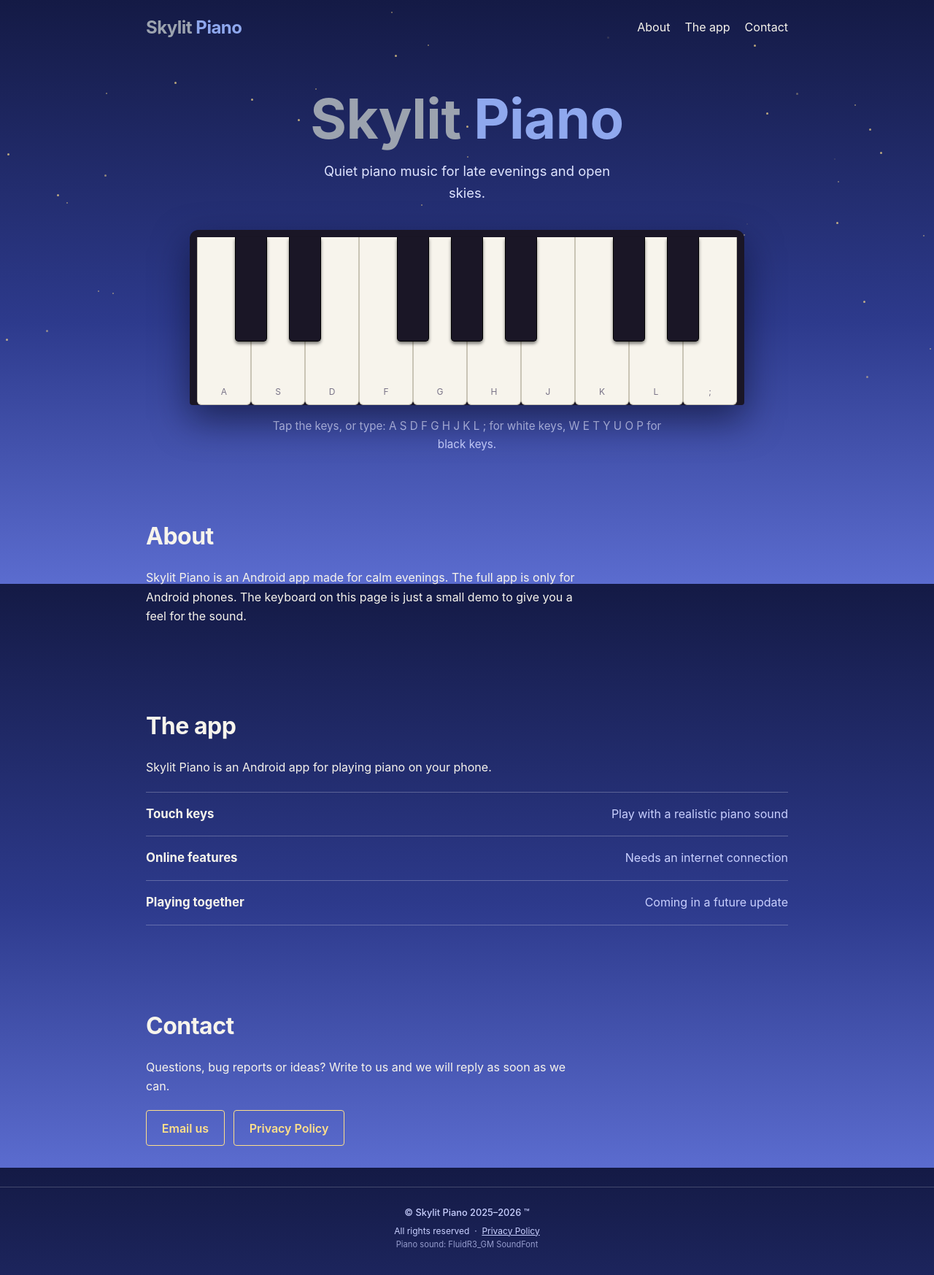
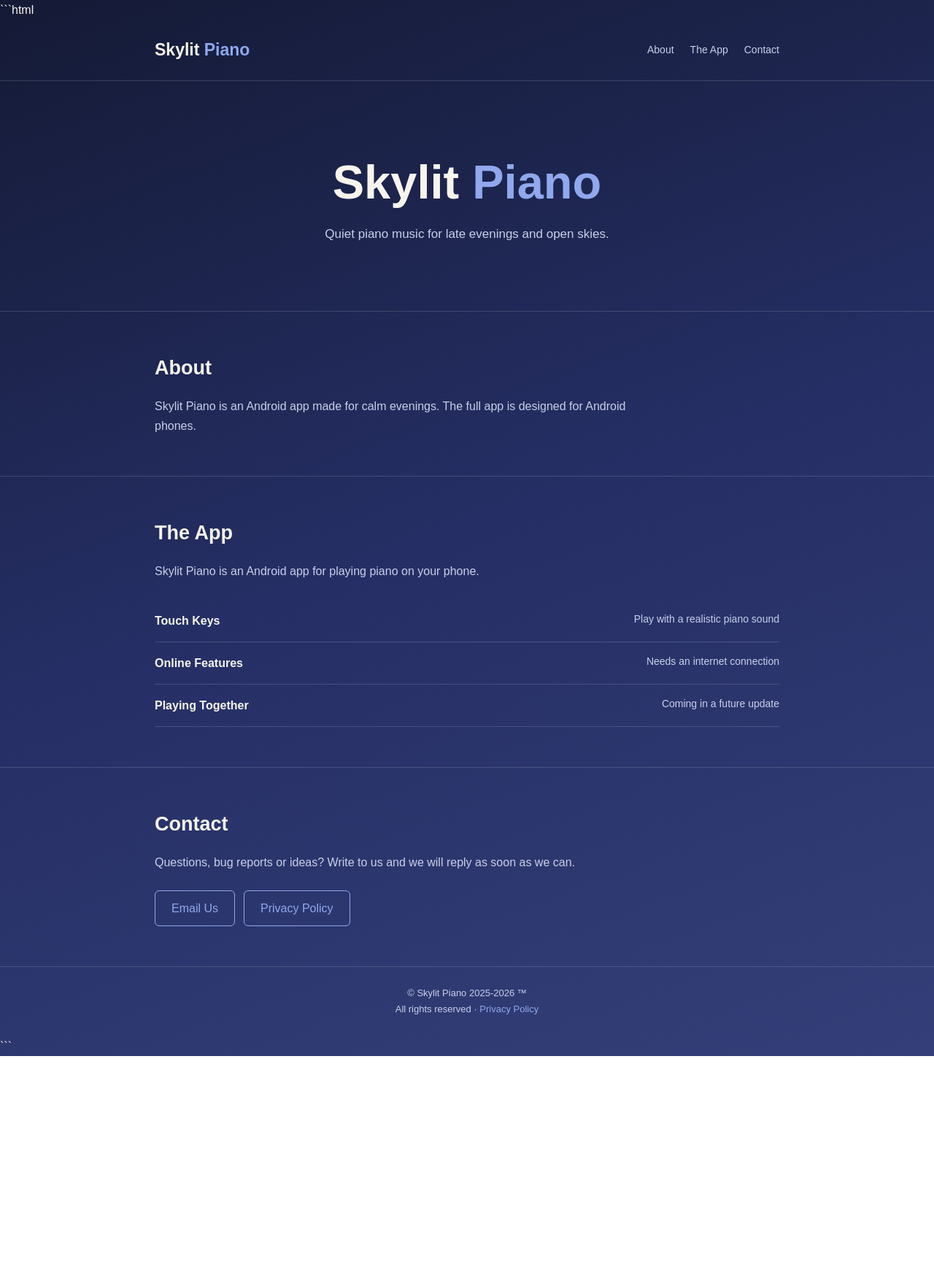
Before and after one commit to skylitpiano/skylitpiano.github.io, a plain HTML site: page index.html in a window 1280 px wide. Shown: the whole page at 73% size. After the commit the page ends 1447 px from the top, so only its background shows below. Drawn offline with Linux system fonts and the light colour scheme.

Commit message:
Update index.html

````diff
--- a/index.html
+++ b/index.html
@@ -1,167 +1,252 @@
+```html
 <!DOCTYPE html>
 <html lang="en">
 <head>
-<meta charset="utf-8">
+<meta charset="UTF-8">
 <meta name="viewport" content="width=device-width, initial-scale=1">
 <title>Skylit Piano</title>
 <meta name="description" content="Skylit Piano: an Android piano app made for calm evenings.">
+
 <style>
 :root {
-    color-scheme: dark;
-    --night: #141a45;
-    --dusk: #2d3a8c;
-    --glow: #8a9cf0;
-    --star: #ffe08a;
-    --ivory: #f7f4ec;
-    --ebony: #1a1626;
-    --gray: #9ca3af;
-    --brand: #8fa8ee;
-    --sans: -apple-system, BlinkMacSystemFont, "Segoe UI", Roboto, Helvetica, Arial, sans-serif;
+    --bg: #20264d;
+    --blue: #8fa8ee;
+    --white: #f7f4ec;
+    --muted: #c9d0e8;
+    --border: rgba(255,255,255,.15);
 }
-  * { box-sizing: border-box; margin: 0; padding: 0; }
-  html { scroll-behavior: smooth; }
+
+* {
+    margin: 0;
+    padding: 0;
+    box-sizing: border-box;
+}
+
+html {
+    scroll-behavior: smooth;
+}
+
 body {
-    font-family: var(--sans);
-    color: var(--ivory);
-    background: linear-gradient(180deg, var(--night) 0%, var(--dusk) 55%, #5b6ccf 100%) fixed;
-    line-height: 1.65;
+    font-family: Arial, sans-serif;
+    color: var(--white);
+    background: linear-gradient(160deg, #141a35, #252f65, #343f79);
+    line-height: 1.7;
     min-height: 100vh;
 }
-  a { color: inherit; }
-  :focus-visible { outline: 3px solid var(--star); outline-offset: 3px; }
-  .wrap { max-width: 920px; margin: 0 auto; padding: 0 1.25rem; }
 
-  header { padding: 1.1rem 0; }
-  header .wrap { display: flex; justify-content: space-between; align-items: center; gap: 1rem; flex-wrap: wrap; }
-  .logo { font-size: 1.5rem; font-weight: 700; text-decoration: none; letter-spacing: -0.5px; }
-  .ba { color: var(--gray); }
-  .bb { color: var(--brand); }
-  nav { display: flex; gap: 1.25rem; }
-  nav a { text-decoration: none; padding: .25rem 0; border-bottom: 1px solid transparent; }
-  nav a:hover { border-color: var(--star); }
+.wrap {
+    max-width: 900px;
+    margin: auto;
+    padding: 0 22px;
+}
 
-  /* Stars */
-  .stars { position: fixed; inset: 0; pointer-events: none; z-index: 0; }
-  .stars i {
-    position: absolute; width: 3px; height: 3px; border-radius: 50%;
-    background: var(--star); opacity: .7;
+header {
+    padding: 22px 0;
+    border-bottom: 1px solid var(--border);
 }
-  .stars i:nth-child(odd) { width: 2px; height: 2px; opacity: .5; }
-  .stars i.twinkle { animation: tw 3.5s ease-in-out infinite; }
-  @keyframes tw { 50% { opacity: .1; } }
-  header, main, footer { position: relative; z-index: 1; }
 
-  /* Hero */
-  .hero { padding: 3rem 0 2rem; text-align: center; }
+.header {
+    display: flex;
+    justify-content: space-between;
+    align-items: center;
+    flex-wrap: wrap;
+    gap: 15px;
+}
+
+.logo {
+    font-size: 23px;
+    font-weight: bold;
+    text-decoration: none;
+    color: var(--white);
+}
+
+.logo span,
+h1 span {
+    color: var(--blue);
+}
+
+nav {
+    display: flex;
+    gap: 22px;
+}
+
+nav a {
+    color: var(--muted);
+    text-decoration: none;
+    font-size: 14px;
+}
+
+nav a:hover {
+    color: var(--blue);
+}
+
+.hero {
+    text-align: center;
+    padding: 100px 15px 90px;
+}
+
 h1 {
-    font-size: clamp(2.6rem, 11vw, 4.75rem);
-    font-weight: 700;
-    line-height: 1.05;
-    letter-spacing: -0.5px;
-    margin-bottom: 1rem;
+    font-size: clamp(40px, 8vw, 65px);
+    line-height: 1.2;
+    margin-bottom: 18px;
 }
-  .tagline { font-size: 1.15rem; margin: 0 auto 2.25rem; max-width: 36ch; color: #dfe4ff; }
 
-  /* Keyboard */
-  .piano-wrap { max-width: 760px; margin: 0 auto; }
-  .piano {
-    position: relative; display: flex; height: clamp(150px, 34vw, 240px);
-    padding: 10px 10px 0; background: var(--ebony); border-radius: 12px 12px 4px 4px;
-    box-shadow: 0 20px 50px rgba(5, 8, 30, .55);
-    touch-action: none; user-select: none; -webkit-user-select: none;
+.tagline {
+    color: var(--muted);
+    font-size: 17px;
+    max-width: 450px;
+    margin: auto;
 }
-  .keys { position: relative; display: flex; width: 100%; }
-  .white {
-    flex: 1; background: var(--ivory); border: 1px solid #c9c4b5; border-top: 0;
-    border-radius: 0 0 6px 6px; cursor: pointer; position: relative;
-    display: flex; align-items: flex-end; justify-content: center; padding-bottom: .5rem;
-    color: #7a7488; font-size: .75rem;
-    transition: background .12s;
+
+section {
+    padding: 55px 0;
+    border-top: 1px solid var(--border);
 }
-  .white.on { background: var(--star); }
-  .black {
-    position: absolute; top: 0; width: 6%; height: 62%; margin-left: -3%;
-    background: var(--ebony); border: 1px solid #000; border-top: 0;
-    border-radius: 0 0 5px 5px; cursor: pointer; z-index: 2;
-    box-shadow: 0 3px 4px rgba(0, 0, 0, .5);
-    transition: background .12s;
+
+h2 {
+    font-size: 27px;
+    margin-bottom: 15px;
 }
-  .black.on { background: #6b5bd6; }
-  .hint { margin-top: 1rem; font-size: .95rem; color: #c9d0ff; }
 
-  /* Sections */
-  section { padding: 3.5rem 0; }
-  h2 { font-size: clamp(1.5rem, 5vw, 2rem); font-weight: 700; letter-spacing: -0.5px; margin-bottom: 1rem; }
-  p { max-width: 60ch; }
+p {
+    color: var(--muted);
+    max-width: 650px;
+}
 
-  .pieces { list-style: none; margin-top: 1.25rem; border-top: 1px solid rgba(255, 255, 255, .25); }
-  .pieces li {
-    display: flex; justify-content: space-between; gap: 1rem; flex-wrap: wrap;
-    padding: 1rem 0; border-bottom: 1px solid rgba(255, 255, 255, .25);
+.features {
+    margin-top: 25px;
+    list-style: none;
 }
-  .pieces strong { font-size: 1.05rem; font-weight: 700; }
-  .pieces span { color: #c9d0ff; }
 
-  .links { display: flex; flex-wrap: wrap; gap: .75rem; margin-top: 1.25rem; }
+.features li {
+    padding: 15px 0;
+    border-bottom: 1px solid var(--border);
+    display: flex;
+    justify-content: space-between;
+    gap: 15px;
+    flex-wrap: wrap;
+}
+
+.features strong {
+    color: var(--white);
+}
+
+.features span {
+    color: var(--muted);
+    font-size: 14px;
+}
+
+.links {
+    display: flex;
+    flex-wrap: wrap;
+    gap: 12px;
+    margin-top: 25px;
+}
+
 .links a {
-    border: 1px solid var(--star); color: var(--star); text-decoration: none;
-    padding: .65rem 1.3rem; border-radius: 4px; font-weight: 600;
+    padding: 10px 22px;
+    border: 1px solid var(--blue);
+    border-radius: 6px;
+    text-decoration: none;
+    color: var(--blue);
+    transition: .2s;
 }
-  .links a:hover { background: var(--star); color: var(--night); }
 
-  footer { padding: 1.5rem 0 2rem; text-align: center; font-size: .8rem; color: #c9d0ff; border-top: 1px solid rgba(255, 255, 255, .2); }
-  footer p { max-width: 70ch; }
+.links a:hover {
+    background: var(--blue);
+    color: #141a35;
+}
 
-  @media (prefers-reduced-motion: reduce) {
-    .stars i.twinkle { animation: none; }
-    html { scroll-behavior: auto; }
+footer {
+    text-align: center;
+    padding: 25px 15px;
+    border-top: 1px solid var(--border);
+    font-size: 13px;
+}
+
+footer a {
+    color: var(--blue);
+    text-decoration: none;
+}
+
+@media(max-width:500px) {
+    .header {
+        flex-direction: column;
+    }
+
+    nav {
+        gap: 18px;
+    }
+
+    .hero {
+        padding: 75px 10px;
+    }
+
+    section {
+        padding: 40px 0;
+    }
 }
 </style>
 </head>
+
 <body>
 
-<div class="stars" id="stars" aria-hidden="true"></div>
+<header>
+    <div class="wrap header">
+        <a href="#top" class="logo">
+            Skylit <span>Piano</span>
+        </a>
 
-<header>
-  <div class="wrap">
-    <a class="logo" href="#top"><span class="ba">Skylit</span> <span class="bb">Piano</span></a>
-    <nav aria-label="Main">
+        <nav>
             <a href="#about">About</a>
-      <a href="#app">The app</a>
+            <a href="#app">The App</a>
             <a href="#contact">Contact</a>
         </nav>
     </div>
 </header>
 
 <main id="top">
+
     <div class="hero">
-    <div class="wrap">
-      <h1><span class="ba">Skylit</span> <span class="bb">Piano</span></h1>
-      <p class="tagline">Quiet piano music for late evenings and open skies.</p>
-      <div class="piano-wrap">
-        <div class="piano" id="piano" role="group" aria-label="Playable piano keyboard">
-          <div class="keys" id="keys"></div>
-        </div>
-        <p class="hint" style="margin-inline:auto;">Tap the keys, or type: A S D F G H J K L ; for white keys, W E T Y U O P for black keys.</p>
-      </div>
-    </div>
+        <h1>Skylit <span>Piano</span></h1>
+        <p class="tagline">
+            Quiet piano music for late evenings and open skies.
+        </p>
     </div>
 
     <section id="about">
         <div class="wrap">
             <h2>About</h2>
-      <p>Skylit Piano is an Android app made for calm evenings. The full app is only for Android phones. The keyboard on this page is just a small demo to give you a feel for the sound.</p>
+            <p>
+                Skylit Piano is an Android app made for calm evenings.
+                The full app is designed for Android phones.
+            </p>
         </div>
     </section>
 
     <section id="app">
         <div class="wrap">
-      <h2>The app</h2>
-      <p>Skylit Piano is an Android app for playing piano on your phone.</p>
-      <ul class="pieces">
-        <li><strong>Touch keys</strong> <span>Play with a realistic piano sound</span></li>
-        <li><strong>Online features</strong> <span>Needs an internet connection</span></li>
-        <li><strong>Playing together</strong> <span>Coming in a future update</span></li>
+            <h2>The App</h2>
+            <p>
+                Skylit Piano is an Android app for playing piano
+                on your phone.
+            </p>
+
+            <ul class="features">
+                <li>
+                    <strong>Touch Keys</strong>
+                    <span>Play with a realistic piano sound</span>
+                </li>
+
+                <li>
+                    <strong>Online Features</strong>
+                    <span>Needs an internet connection</span>
+                </li>
+
+                <li>
+                    <strong>Playing Together</strong>
+                    <span>Coming in a future update</span>
+                </li>
             </ul>
         </div>
     </section>
@@ -169,214 +254,44 @@
     <section id="contact">
         <div class="wrap">
             <h2>Contact</h2>
-      <p>Questions, bug reports or ideas? Write to us and we will reply as soon as we can.</p>
+            <p>
+                Questions, bug reports or ideas?
+                Write to us and we will reply as soon as we can.
+            </p>
+
             <div class="links">
-        <a href="mailto:skylitpiano@gmail.com?subject=Skylit%20Piano">Email us</a>
-        <a href="privacy.html">Privacy Policy</a>
+                <a href="mailto:skylitpiano@gmail.com?subject=Skylit%20Piano">
+                    Email Us
+                </a>
+
+                <a href="privacy.html">
+                    Privacy Policy
+                </a>
             </div>
         </div>
     </section>
+
 </main>
 
 <footer>
     <div class="wrap">
-    <p style="margin:0 auto .25rem;font-weight:500;">&copy; Skylit Piano 2025&ndash;<span id="year">2026</span> &trade;</p>
-    <p style="margin:0 auto;font-size:.75rem;">All rights reserved &nbsp;&middot;&nbsp; <a href="privacy.html">Privacy Policy</a></p>
-    <p style="margin:0 auto;font-size:.7rem;opacity:.7;">
-  Piano sound: FluidR3_GM SoundFont
+        <p style="margin:auto;">
+            &copy; Skylit Piano 2025-<span id="year"></span>
+            &trade;
+        </p>
+
+        <p style="margin:auto;">
+            All rights reserved &middot;
+            <a href="privacy.html">Privacy Policy</a>
         </p>
     </div>
 </footer>
 
-<script src="https://cdn.jsdelivr.net/npm/soundfont-player@0.12.0/dist/soundfont-player.min.js"></script>
 <script>
+document.getElementById("year").textContent =
+    new Date().getFullYear();
+</script>
 
-(function () {
-  document.getElementById('year').textContent = new Date().getFullYear();
-
-  // Stars
-  var sky = document.getElementById('stars');
-
-  for (var s = 0; s < 45; s++) {
-    var st = document.createElement('i');
-    st.style.left = Math.random() * 100 + '%';
-    st.style.top = Math.random() * 70 + '%';
-
-    if (s % 3 === 0) {
-      st.className = 'twinkle';
-      st.style.animationDelay = Math.random() * 3.5 + 's';
-    }
-
-    sky.appendChild(st);
-  }
-
-  var whites = [
-    { m: 60, k: 'a' }, { m: 62, k: 's' },
-    { m: 64, k: 'd' }, { m: 65, k: 'f' },
-    { m: 67, k: 'g' }, { m: 69, k: 'h' },
-    { m: 71, k: 'j' }, { m: 72, k: 'k' },
-    { m: 74, k: 'l' }, { m: 76, k: ';' }
-  ];
-
-  var blacks = [
-    { after: 0, m: 61, k: 'w' },
-    { after: 1, m: 63, k: 'e' },
-    { after: 3, m: 66, k: 't' },
-    { after: 4, m: 68, k: 'y' },
-    { after: 5, m: 70, k: 'u' },
-    { after: 7, m: 73, k: 'o' },
-    { after: 8, m: 75, k: 'p' }
-  ];
-
-  var keys = document.getElementById('keys');
-  var byKey = {};
-  var ctx = null;
-var piano = null;
-var loadPromise = null;
-var compressor = null;
-
-  function make(note, cls) {
-    var el = document.createElement('div');
-    el.className = cls;
-    el.setAttribute('role', 'button');
-    el.setAttribute('aria-label', note.m);
-    el.dataset.m = note.m;
-    byKey[note.k] = el;
-    return el;
-  }
-
-  whites.forEach(function (w) {
-    var el = make(w, 'white');
-    el.textContent = w.k.toUpperCase();
-    keys.appendChild(el);
-  });
-
-  blacks.forEach(function (b) {
-    var el = make(b, 'black');
-    el.style.left = ((b.after + 1) * 10) + '%';
-    keys.appendChild(el);
-  });
-
-
-function getAudioContext() {
-  if (!ctx) {
-    ctx = new (window.AudioContext || window.webkitAudioContext)();
-
-    compressor = ctx.createDynamicsCompressor();
-
-    compressor.threshold.value = -18;
-    compressor.knee.value = 20;
-    compressor.ratio.value = 3;
-    compressor.attack.value = 0.005;
-    compressor.release.value = 0.25;
-
-    compressor.connect(ctx.destination);
-  }
-
-  return ctx;
-}
-
-function loadPiano() {
-  if (piano) return Promise.resolve(piano);
-  if (loadPromise) return loadPromise;
-
-  var audio = getAudioContext();
-
-  loadPromise = Soundfont.instrument(
-    audio,
-    'acoustic_grand_piano',
-    {
-      soundfont: 'FluidR3_GM',
-      format: 'mp3',
-      destination: compressor,
-      gain: 1
-    }
-  ).then(function (instrument) {
-    piano = instrument;
-    return piano;
-  }).catch(function (err) {
-    loadPromise = null;
-    throw err;
-  });
-
-  return loadPromise;
-}
-
-  function highlight(el) {
-    el.classList.add('on');
-
-    clearTimeout(el._highlightTimer);
-
-    el._highlightTimer = setTimeout(function () {
-      el.classList.remove('on');
-    }, 180);
-  }
-
- async function play(el) {
-  if (!el) return;
-
-  try {
-    var audio = getAudioContext();
-
-    if (audio.state === 'suspended') {
-      await audio.resume();
-    }
-
-    highlight(el);
-
-    var instrument = await loadPiano();
-
-    if (audio.state === 'suspended') {
-      await audio.resume();
-    }
-
-    instrument.play(
-      Number(el.dataset.m),
-      audio.currentTime,
-      {
-        duration: 3,
-        gain: 1.0
-      }
-    );
-
-  } catch (err) {
-    console.warn('Piano audio error:', err);
-  }
-}
-
-  // Pointer input
-  keys.addEventListener('pointerdown', function (e) {
-    var el = e.target.closest('.white, .black');
-
-    if (!el) return;
-
-    e.preventDefault();
-    play(el);
-  });
-
-  // Computer keyboard input
-  var down = {};
-
-  document.addEventListener('keydown', function (e) {
-    if (e.ctrlKey || e.metaKey || e.altKey) return;
-
-    var k = e.key.toLowerCase();
-
-    if (byKey[k] && !down[k]) {
-      down[k] = true;
-      play(byKey[k]);
-    }
-  });
-
-  document.addEventListener('keyup', function (e) {
-    down[e.key.toLowerCase()] = false;
-  });
-
-  window.addEventListener('blur', function () {
-    down = {};
-  });
-
-})();
-</script>
 </body>
 </html>
+```
````
Lines whose indentation alone changed are shown as unchanged.
